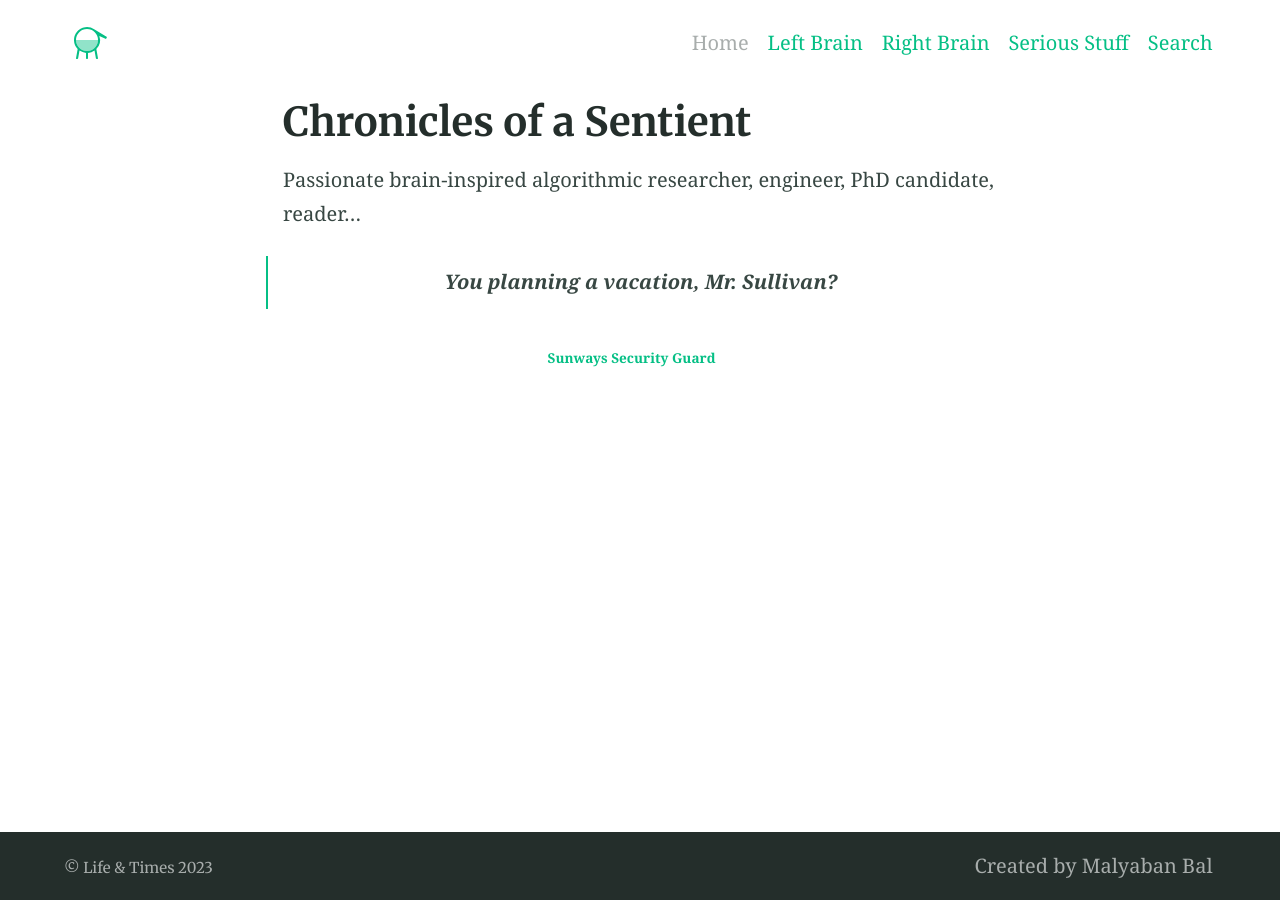
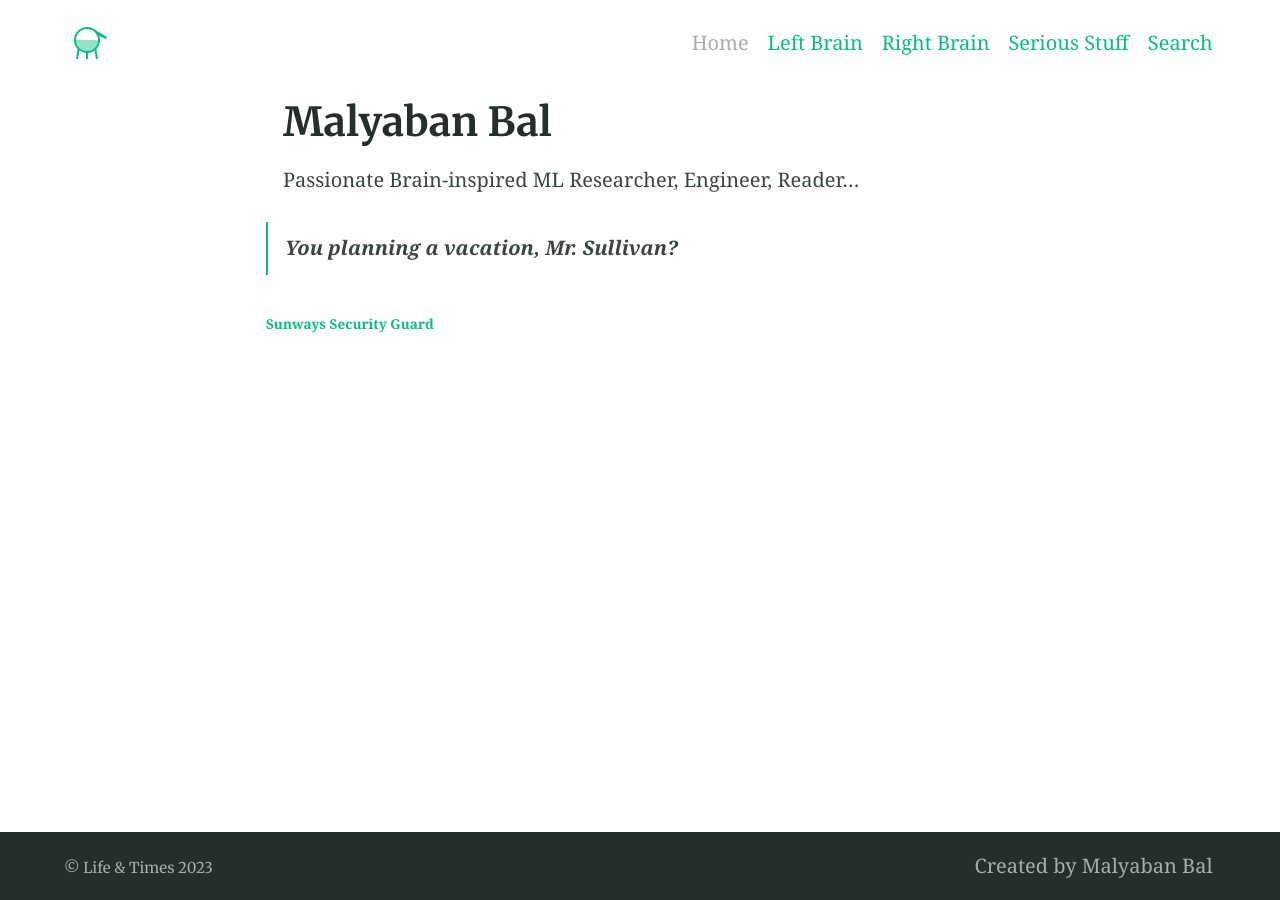
Before and after one commit to dovahkiin1995/dovahkiin1995.github.io, a Jekyll site: the page built from index.md, in a window 1280 px wide. Built offline with Jekyll 4.4.1, drawn with Linux system fonts in a browser that asks for light colours.

Commit message:
Update index.md

```diff
--- a/index.md
+++ b/index.md
@@ -1,8 +1,8 @@
 ---
-title: Chronicles of a Sentient
+title: Malyaban Bal
 feature_text:
 ---
-Passionate brain-inspired algorithmic researcher, engineer, PhD candidate, reader...
+Passionate Brain-inspired ML Researcher, Engineer, Reader...
 
 <blockquote cite="http://www.imdb.com/title/tt0284978/quotes/qt1375101">
   <p>You planning a vacation, Mr. Sullivan?</p>
@@ -14,7 +14,7 @@ Passionate brain-inspired algorithmic researcher, engineer, PhD candidate, reade
 
 <style>
 blockquote {
-  text-align: center;
+  text-align: left;
   font-weight: bold;
 }
 blockquote footer {
```
